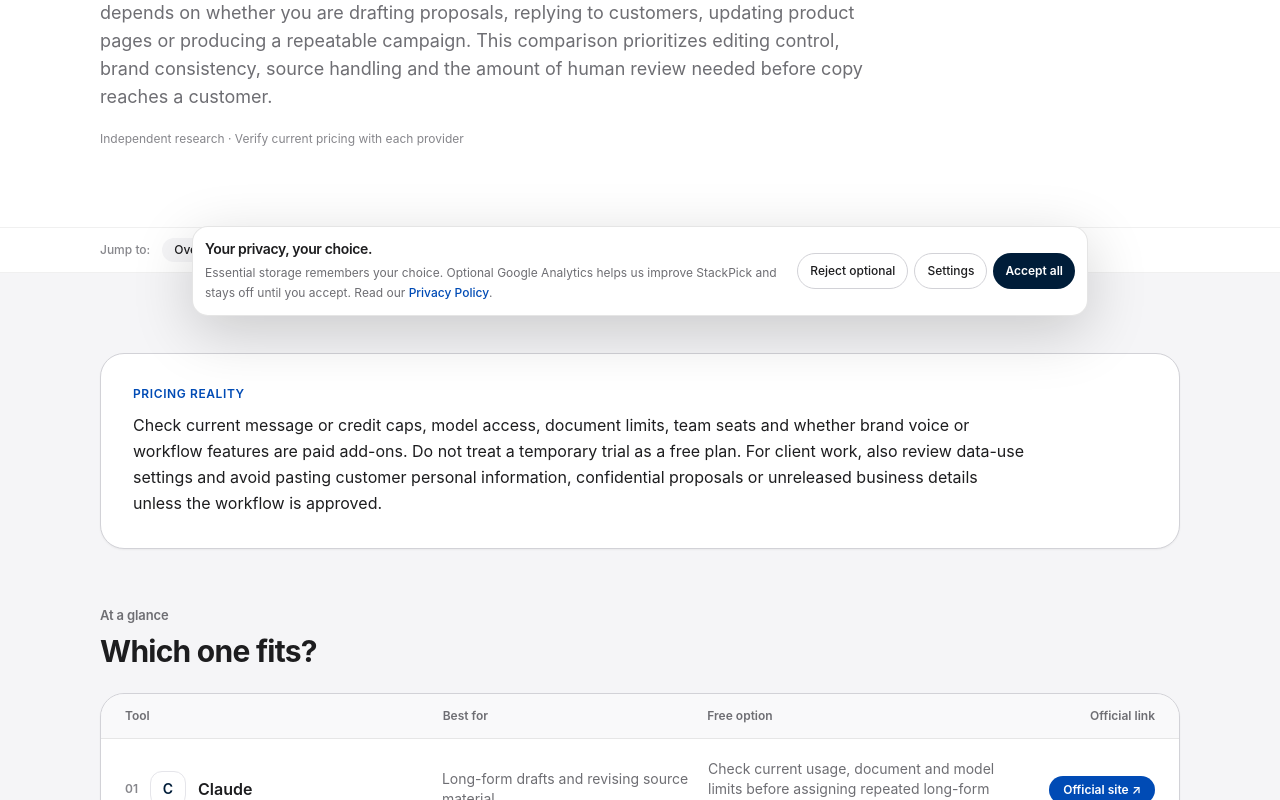
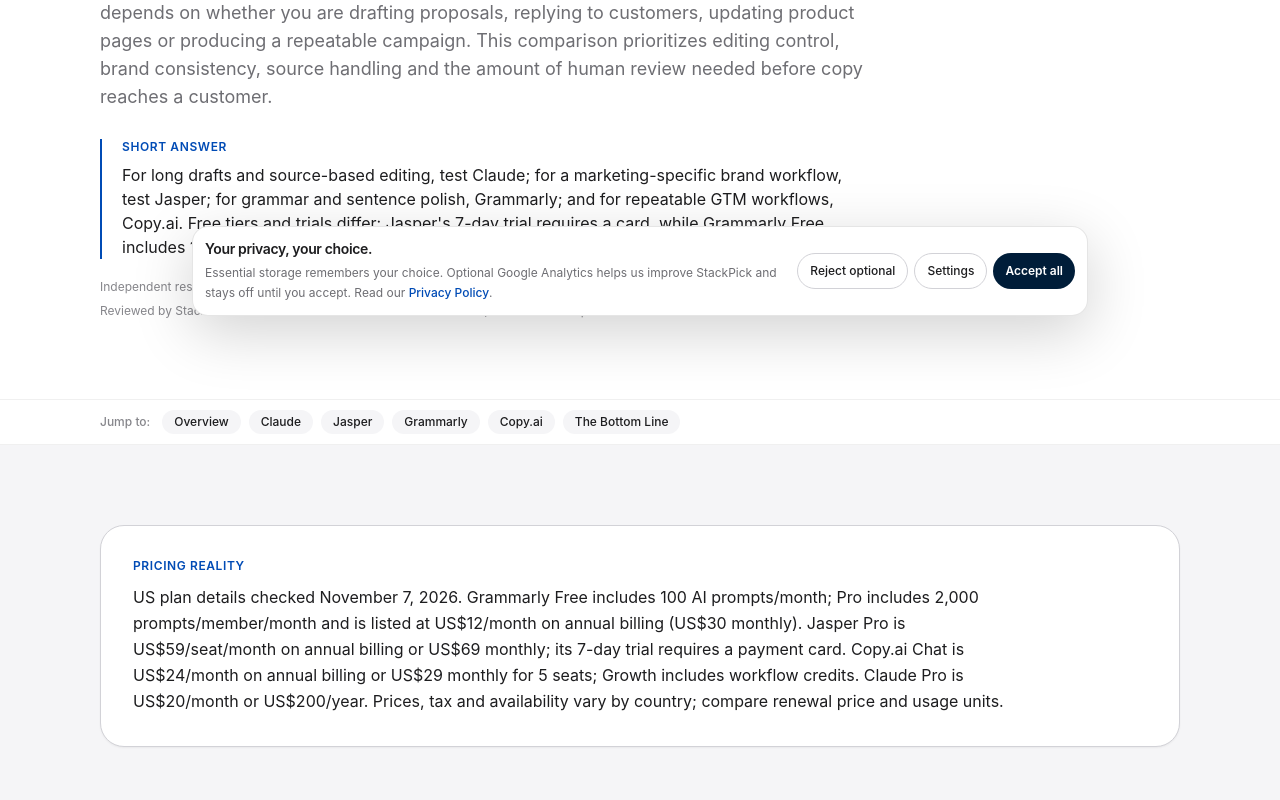
Before and after one commit to LinukaBandara/StackPick, a Next.js app: page /best/ai-writing-tools-small-businesses in a window 1280 px wide. Shown: the part 460-1260 px from the top of the page. Built offline with nearby package versions, Linux system fonts and the light colour scheme; no server answers.

Commit message:
Add current writing tool plans and trial requirements

```diff
--- a/app/best/ai-writing-tools-small-businesses/page.tsx
+++ b/app/best/ai-writing-tools-small-businesses/page.tsx
@@ -12,13 +12,15 @@ export default function Page() {
     <ComparisonArticle
       title="Best AI Writing Tools for Small Businesses"
       slug="ai-writing-tools-small-businesses"
+      reviewedOn="2026-11-07"
       intro="Small businesses do not need AI-generated volume for its own sake. The useful tool depends on whether you are drafting proposals, replying to customers, updating product pages or producing a repeatable campaign. This comparison prioritizes editing control, brand consistency, source handling and the amount of human review needed before copy reaches a customer."
-      pricingNote="Check current message or credit caps, model access, document limits, team seats and whether brand voice or workflow features are paid add-ons. Do not treat a temporary trial as a free plan. For client work, also review data-use settings and avoid pasting customer personal information, confidential proposals or unreleased business details unless the workflow is approved."
+      quickAnswer="For long drafts and source-based editing, test Claude; for a marketing-specific brand workflow, test Jasper; for grammar and sentence polish, Grammarly; and for repeatable GTM workflows, Copy.ai. Free tiers and trials differ: Jasper's 7-day trial requires a card, while Grammarly Free includes 100 AI prompts/month."
+      pricingNote="US plan details checked November 7, 2026. Grammarly Free includes 100 AI prompts/month; Pro includes 2,000 prompts/member/month and is listed at US$12/month on annual billing (US$30 monthly). Jasper Pro is US$59/seat/month on annual billing or US$69 monthly; its 7-day trial requires a payment card. Copy.ai Chat is US$24/month on annual billing or US$29 monthly for 5 seats; Growth includes workflow credits. Claude Pro is US$20/month or US$200/year. Prices, tax and availability vary by country; compare renewal price and usage units."
       tools={[
-        { name: "Claude", bestFor: "Long-form drafts and revising source material", freeOption: "Check current usage, document and model limits before assigning repeated long-form work.", tradeoff: "Worth testing for structure and editing of longer drafts, but reviewers still need to validate claims and ensure the final copy reflects the business's own voice.", url: "https://claude.ai/" },
-        { name: "Jasper", bestFor: "Marketing teams producing repeatable campaign content", freeOption: "Confirm current trial or subscription terms and whether brand-voice and campaign features are included in the plan you would buy.", tradeoff: "A more marketing-oriented workflow may help teams standardize campaigns, but it can be unnecessary overhead for a business that only needs occasional drafts.", url: "https://www.jasper.ai/" },
-        { name: "Grammarly", bestFor: "Editing and polishing an existing draft", freeOption: "Check which rewriting, tone and style suggestions are available on the current free tier.", tradeoff: "Fits the editing stage better than planning a full campaign from scratch; measure whether its suggestions preserve meaning instead of simply changing the wording.", url: "https://www.grammarly.com/" },
-        { name: "Copy.ai", bestFor: "Repeatable marketing copy workflows", freeOption: "Verify current trial, workflow and usage terms before building a process around it.", tradeoff: "May suit teams that reuse a structured marketing process, but compare setup effort and plan restrictions with a general assistant and a simple editorial template.", url: "https://www.copy.ai/" },
+        { name: "Claude", bestFor: "Long-form drafts and revising source material", freeOption: "Claude Free has limited time-window usage; Pro is US$20/month or US$200/year in the US. Max provides higher usage at US$100 or US$200/month.", tradeoff: "Worth testing for structure and editing of longer drafts, but reviewers still need to validate claims and ensure the final copy reflects the business's own voice.", url: "https://claude.com/pricing" },
+        { name: "Jasper", bestFor: "Marketing teams producing repeatable campaign content", freeOption: "Jasper Pro is US$59/seat/month billed annually or US$69 monthly. Its 7-day trial requires a credit card and rolls into the selected paid plan unless cancelled.", tradeoff: "A more marketing-oriented workflow may help teams standardize campaigns, but it can be unnecessary overhead for a business that only needs occasional drafts.", url: "https://www.jasper.ai/pricing" },
+        { name: "Grammarly", bestFor: "Editing and polishing an existing draft", freeOption: "Free includes 100 AI prompts/month; Pro includes 2,000 prompts/member/month. Pro is US$12/month on annual billing or US$30 monthly in the US.", tradeoff: "Fits the editing stage better than planning a full campaign from scratch; measure whether its suggestions preserve meaning instead of simply changing the wording.", url: "https://www.grammarly.com/plans" },
+        { name: "Copy.ai", bestFor: "Repeatable marketing copy workflows", freeOption: "The Chat plan is US$24/month on annual billing or US$29 monthly for 5 seats. Growth adds 20,000 workflow credits/month; credit consumption varies by workflow complexity.", tradeoff: "May suit teams that reuse a structured marketing process, but compare setup effort and plan restrictions with a general assistant and a simple editorial template.", url: "https://www.copy.ai/prices" },
       ]}
       bottomLine="Test with one real deliverable—such as a product page, customer email or campaign landing page. Give every tool the same approved facts, audience, tone examples and prohibited claims. Compare factual accuracy, specificity, editing time and whether the copy sounds distinct from generic marketing language. The best fit is the one that improves the whole editorial process, not merely the first draft."
     >
@@ -29,6 +31,7 @@ export default function Page() {
           <p className="mt-5 max-w-3xl text-base leading-7 text-[#6e6e73]">
             Prepare a short brief with the intended reader, one clear action, verified product facts, an approved writing sample and claims the business must avoid. Ask each tool to produce the same deliverable. Track unsupported claims, repetitive phrasing, tone corrections and time to approval. Keep a person accountable for fact-checking, permissions and the final publication decision.
           </p>
+          <p className="mt-4 text-xs leading-5 text-[#667085]">Research method: desk review of official pricing and plan documentation checked November 7, 2026. This is not a controlled writing benchmark; test the same approved brief and measure fact-checking and editing time.</p>
           <div className="mt-8 grid gap-4 sm:grid-cols-3">
             <div className="rounded-2xl border border-[#e4e7ec] bg-[#f7f8fc] p-6"><p className="font-semibold text-[#101828]">Brand fit</p><p className="mt-2 text-sm leading-6 text-[#667085]">Does the draft reflect real customer language and the actual offer?</p></div>
             <div className="rounded-2xl border border-[#e4e7ec] bg-[#f7f8fc] p-6"><p className="font-semibold text-[#101828]">Claim control</p><p className="mt-2 text-sm leading-6 text-[#667085]">Check facts, prices, testimonials and promises against approved sources.</p></div>
```
